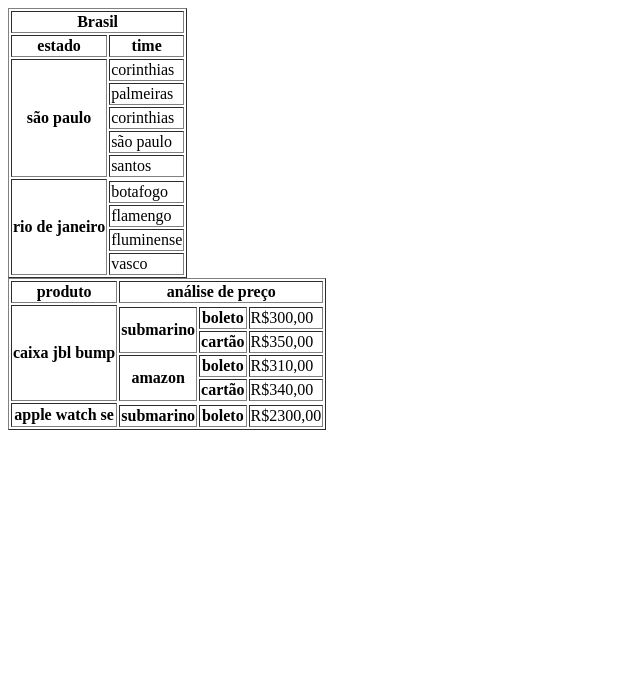
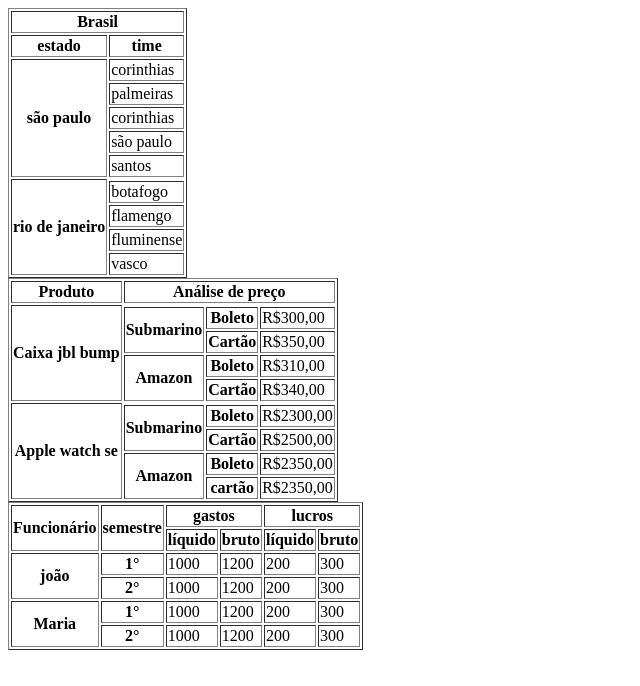
Before and after one commit to fill1970/CSW-CC1N, a plain HTML site: page aula07/index.html in a window 1280 px wide. Shown: the whole page, without its empty margins (0-640 px from the left). Drawn offline with Linux system fonts and the light colour scheme.

Commit message:
Update index.html

```diff
--- a/aula07/index.html
+++ b/aula07/index.html
@@ -12,12 +12,15 @@
         <thead>
             <tr>
                 <th colspan="2">Brasil</th>
+        </thead>
         </tr>
         <tr>
-                <th>estado</th><th>time</th>
+            <th>estado</th>
+            <th>time</th>
         </tr>
         <tr>
-                <th rowspan="5">são paulo</th><td>corinthias</td>
+            <th rowspan="5">são paulo</th>
+            <td>corinthias</td>
         </tr>
         <tr>
             <td>palmeiras</td>
@@ -44,39 +47,96 @@
         <tr>
             <td>vasco</td>
         </tr>
-
         <table border="1">
-            <th colspan="1">produto</th><th colspan="3">análise de preço</th>
+            <th colspan="1">Produto</th>
+            <th colspan="3">Análise de preço</th>
             <tr>
-                <th rowspan="5">caixa jbl bump</th>
+                <th rowspan="5">Caixa jbl bump</th>
             </tr>
             <tr>
-                <th rowspan="2">submarino</th><th>boleto</th><td>R$300,00</td>
+                <th rowspan="2">Submarino</th>
+                <th>Boleto</th>
+                <td>R$300,00</td>
             </tr>
             <tr>
-                <th>cartão</th><td>R$350,00</td>
+                <th>Cartão</th>
+                <td>R$350,00</td>
             </tr>
             <tr>
-                <th rowspan="2">amazon</th><th>boleto</th><td>R$310,00</td>
+                <th rowspan="2">Amazon</th>
+                <th>Boleto</th>
+                <td>R$310,00</td>
             </tr>
             <tr>
-                <th>cartão</th><td>R$340,00</td>
+                <th>Cartão</th>
+                <td>R$340,00</td>
             </tr>
             <tr>
-                <th rowspan="5">apple watch se</th>
+                <th rowspan="5">Apple watch se</th>
             </tr>
             <tr>
-                <th rowspan="2">submarino</th><th>boleto</th><td>R$2300,00</td>
+                <th rowspan="2">Submarino</th>
+                <th>Boleto</th>
+                <td>R$2300,00</td>
+            </tr>
+            <tr>
+                <th>Cartão</th>
+                <td>R$2500,00</td>
+            </tr>
+            <tr>
+                <th rowspan="5">Amazon</th>
+                <th>Boleto</th>
+                <td>R$2350,00</td>
+            </tr>
+            <tr>
+                <th>cartão</th>
+                <td>R$2350,00</td>
             </tr>
         </table>
-
-        </thead>
-        <tbody>
+        <table border="1">
+            <thead>
                 <tr>
-                <td></td>
-                <td></td>
+                    <th rowspan="2">Funcionário</th>
+                    <th rowspan="2">semestre</th>
+                    <th colspan="2">gastos</th>
+                    <th colspan="2">lucros</th>
                 </tr>
-        </tbody>
+                <tr>
+                    <th>líquido</th>
+                    <th>bruto</th>
+                    <th>líquido</th>
+                    <th>bruto</th>
+                </tr>
+                <tr>
+                    <th rowspan="2">joão</th>
+                    <th>1°</th>
+                    <td>1000</td>
+                    <td>1200</td>
+                    <td>200</td>
+                    <td>300</td>
+                </tr>
+                <tr>
+                    <th>2°</th>
+                    <td>1000</td>
+                    <td>1200</td>
+                    <td>200</td>
+                    <td>300</td>
+                </tr>
+                <tr>
+                    <th rowspan="2">Maria</th>
+                    <th>1°</th>
+                    <td>1000</td>
+                    <td>1200</td>
+                    <td>200</td>
+                    <td>300</td>
+                </tr>
+                <tr>
+                    <th>2°</th>
+                    <td>1000</td>
+                    <td>1200</td>
+                    <td>200</td>
+                    <td>300</td>
+                </tr>
         </table>
 
 </body>
```
Lines whose indentation alone changed are shown as unchanged.
